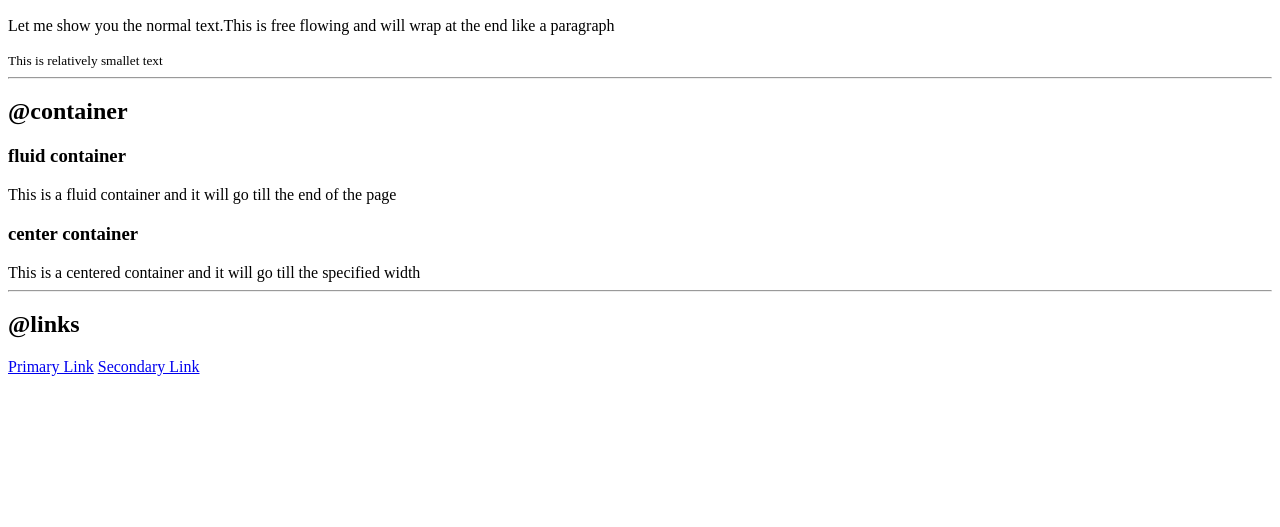
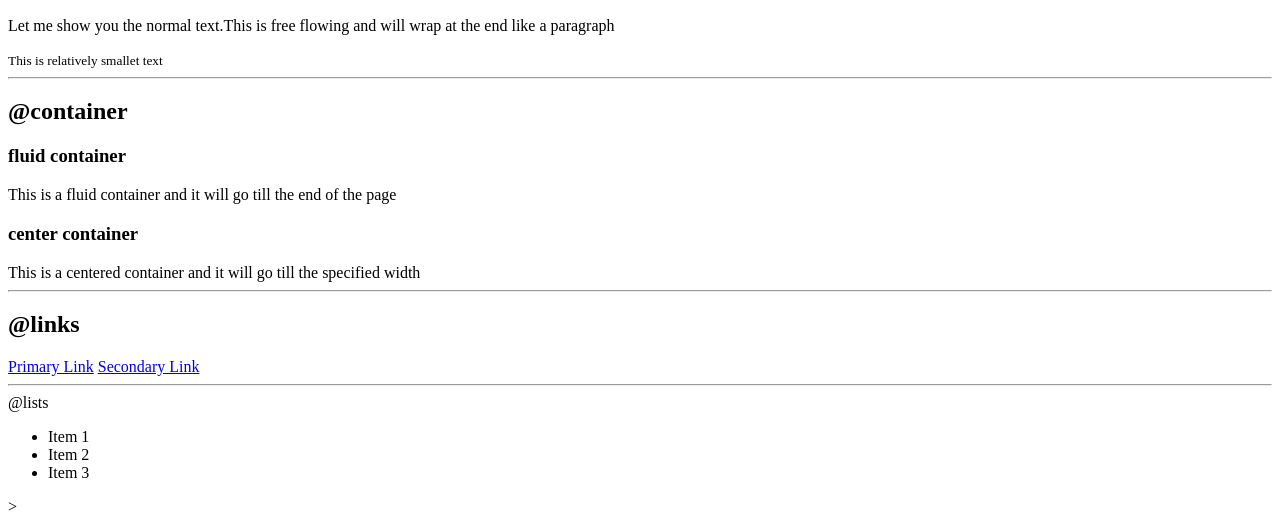
Before and after one commit to iAbhishekPundir/neogcamp-lesson-3, a plain HTML site: page index.html in a window 1280 px wide. Shown: the part 273-800 px from the top of the page. Drawn offline with Linux system fonts and the light colour scheme.

Commit message:
upto list

```diff
--- a/index.html
+++ b/index.html
@@ -34,6 +34,16 @@
     <a href="/">Primary Link</a>
     <a href="/">Secondary Link</a>
 
+    <hr>
+
+    @lists
+    <ul>
+        <li>Item 1</li>
+        <li>Item 2</li>
+        <li>Item 3</li>
+    </ul>>
+
+
 
 </body>
 </html>
```
